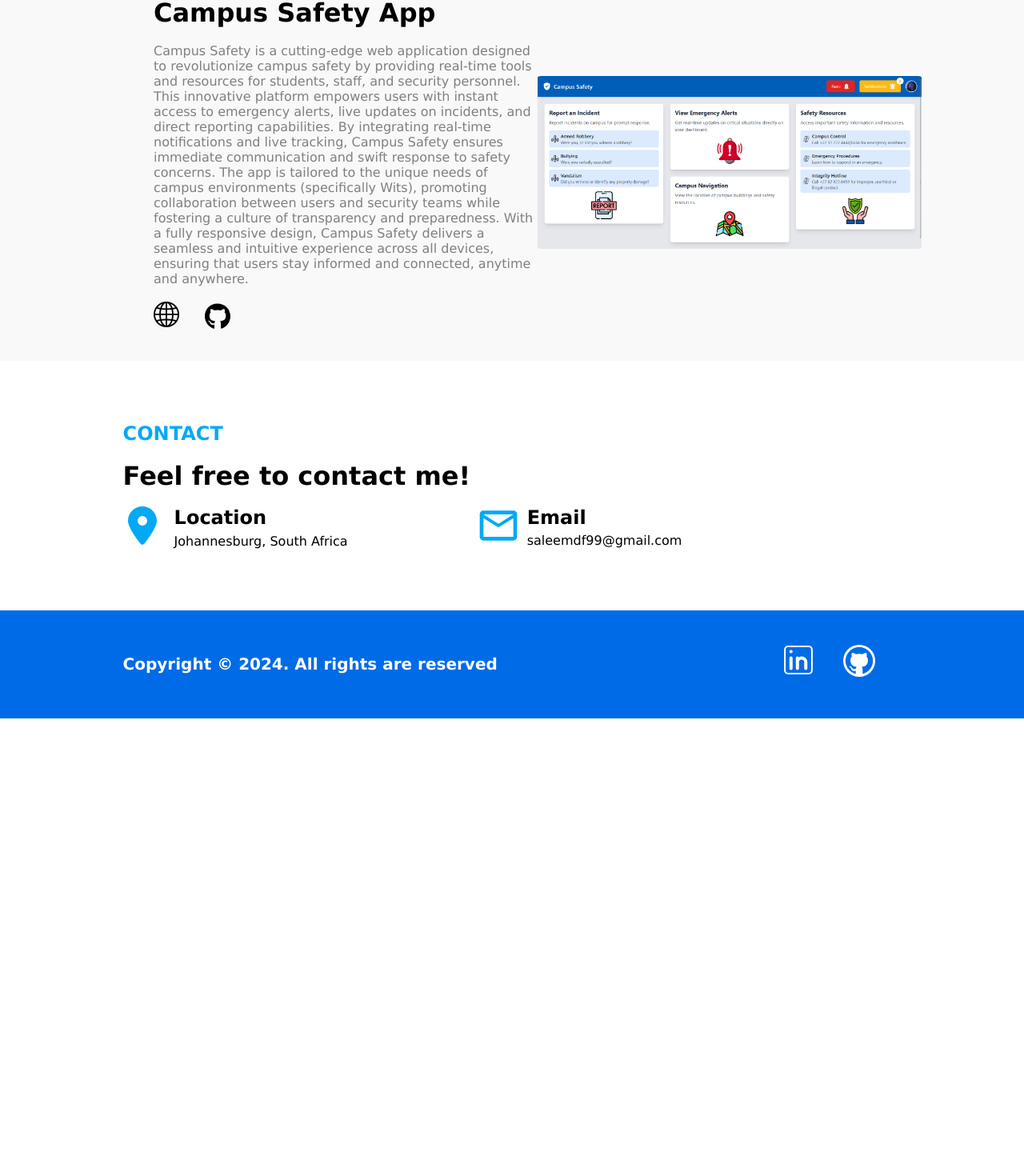
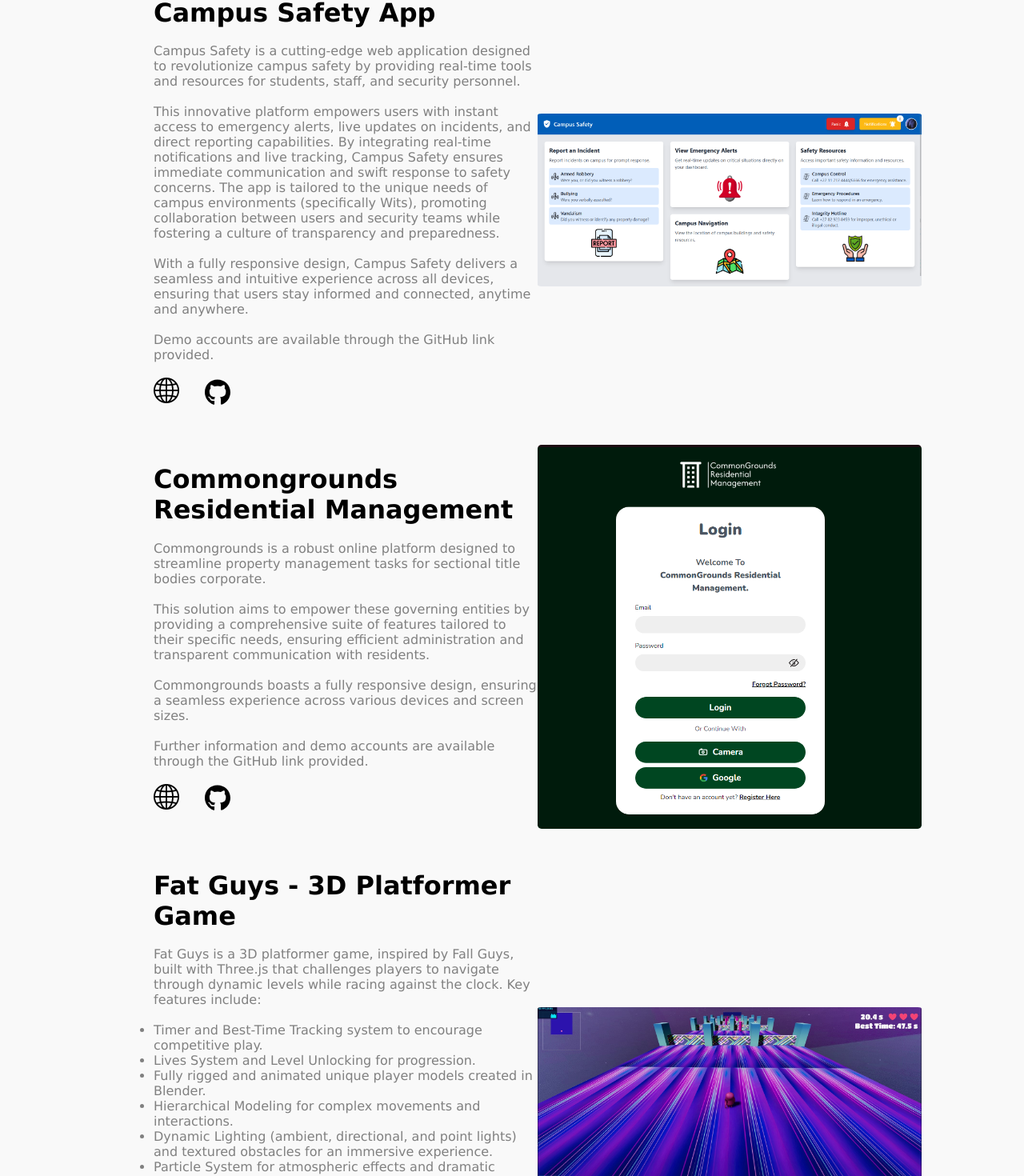
Before and after one commit to danishx99/react-portfolio-website, a React (Vite) app: page / in a window 1280 px wide. Shown: the part 1587-3057 px from the top of the page at 80% size. Before the commit the page ends 2485 px from the top, so only its background shows below. Built offline with nearby package versions, Linux system fonts and the light colour scheme.

Commit message:
added back commongrounds and added fat guys

```diff
--- a/src/App.css
+++ b/src/App.css
@@ -204,6 +204,7 @@
     flex-direction: row-reverse;
     justify-content: space-between;
     align-items: center;
+    margin-bottom: 3rem;
 }
 
 
--- a/src/App.jsx
+++ b/src/App.jsx
@@ -10,6 +10,7 @@ import { MdOutlineMail } from "react-icons/md";
 import { CiLinkedin } from "react-icons/ci";
 import { VscGithub } from "react-icons/vsc";
 import safetyIcon from "./assets/campusSafety.png";
+import fatGuysPhoto from "./assets/fat-guys.jpg";
 
 function App() {
   return (
@@ -108,8 +109,60 @@ function App() {
         {/* heading */}
         <div className="projects-heading">PROJECTS</div>
 
+        {/* Campus Safety */}
         {/* project card */}
-        {/* <div className="project-card">
+        <div className="project-card">
+          <div className="project-image">
+            <img src={safetyIcon} alt="project photo" />
+          </div>
+          <div className="project-info">
+            <div className="project-title">Campus Safety App</div>
+            <div className="project-description">
+              Campus Safety is a cutting-edge web application designed to
+              revolutionize campus safety by providing real-time tools and
+              resources for students, staff, and security personnel. <br />
+              <br /> This innovative platform empowers users with instant access
+              to emergency alerts, live updates on incidents, and direct
+              reporting capabilities. By integrating real-time notifications and
+              live tracking, Campus Safety ensures immediate communication and
+              swift response to safety concerns. The app is tailored to the
+              unique needs of campus environments (specifically Wits), promoting
+              collaboration between users and security teams while fostering a
+              culture of transparency and preparedness.
+              <br />
+              <br /> With a fully responsive design, Campus Safety delivers a
+              seamless and intuitive experience across all devices, ensuring
+              that users stay informed and connected, anytime and anywhere.
+              <br />
+              <br />
+              Demo accounts are available through the GitHub link provided.
+            </div>
+            <div className="project-links">
+              <a
+                className="web-icon"
+                href="https://campus-safety.azurewebsites.net/"
+                target="_blank"
+              >
+                <img src={webIcon} alt="web icon" />
+              </a>
+              <a
+                className="project-github"
+                href="https://github.com/danishx99/campus-safety-app"
+                target="_blank"
+              >
+                {/* FaGithub icon */}
+                <FontAwesomeIcon
+                  className="project-github-icon"
+                  icon={faGithub}
+                />
+              </a>
+            </div>
+          </div>
+        </div>
+
+        {/* Commongrounds */}
+        {/* project card */}
+        <div className="project-card">
           <div className="project-image">
             <img src={projectPhoto} alt="project photo" />
           </div>
@@ -118,14 +171,20 @@ function App() {
               Commongrounds Residential Management
             </div>
             <div className="project-description">
-              Commongrounds is an innovative online platform designed to
-              streamline property management tasks for sectional title bodies
-              corporate. This solution aims to empower these governing entities
-              by providing a comprehensive suite of features tailored to their
+              Commongrounds is a robust online platform designed to streamline
+              property management tasks for sectional title bodies corporate.{" "}
+              <br />
+              <br />
+              This solution aims to empower these governing entities by
+              providing a comprehensive suite of features tailored to their
               specific needs, ensuring efficient administration and transparent
-              communication with residents. Notably, Commongrounds boasts a
-              fully responsive design, ensuring a seamless experience across
-              various devices and screen sizes.
+              communication with residents. <br />
+              <br />
+              Commongrounds boasts a fully responsive design, ensuring a
+              seamless experience across various devices and screen sizes.
+              <br />
+              <br />
+              Further information and demo accounts are available through the GitHub link provided.
             </div>
             <div className="project-links">
               <a
@@ -141,49 +200,73 @@ function App() {
                 target="_blank"
               >
                 {/* FaGithub icon */}
-        {/* <FontAwesomeIcon
+                <FontAwesomeIcon
                   className="project-github-icon"
                   icon={faGithub}
                 />
               </a>
             </div>
-          </div> */}
-        {/* </div> */}
+          </div>
+        </div>
 
-        {/* project card */}
+        {/* Fat Guys */}
         <div className="project-card">
           <div className="project-image">
-            <img src={safetyIcon} alt="project photo" />
+            <img src={fatGuysPhoto} alt="project photo" />
           </div>
           <div className="project-info">
-            <div className="project-title">Campus Safety App</div>
+            <div className="project-title">Fat Guys - 3D Platformer Game</div>
             <div className="project-description">
-              Campus Safety is a cutting-edge web application designed to
-              revolutionize campus safety by providing real-time tools and
-              resources for students, staff, and security personnel. This
-              innovative platform empowers users with instant access to
-              emergency alerts, live updates on incidents, and direct reporting
-              capabilities. By integrating real-time notifications and live
-              tracking, Campus Safety ensures immediate communication and swift
-              response to safety concerns. The app is tailored to the unique
-              needs of campus environments (specifically Wits), promoting
-              collaboration between users and security teams while fostering a
-              culture of transparency and preparedness. With a fully responsive
-              design, Campus Safety delivers a seamless and intuitive experience
-              across all devices, ensuring that users stay informed and
-              connected, anytime and anywhere.
+              <p>
+                Fat Guys is a 3D platformer game, inspired by Fall Guys, built
+                with Three.js that challenges players to navigate through
+                dynamic levels while racing against the clock. Key features
+                include:
+              </p>
+              <br />
+              <ul>
+                <li>
+                  Timer and Best-Time Tracking system to encourage competitive
+                  play.
+                </li>
+                <li>Lives System and Level Unlocking for progression.</li>
+                <li>
+                  Fully rigged and animated unique player models created in
+                  Blender.
+                </li>
+                <li>
+                  Hierarchical Modeling for complex movements and interactions.
+                </li>
+                <li>
+                  Dynamic Lighting (ambient, directional, and point lights) and
+                  textured obstacles for an immersive experience.
+                </li>
+                <li>
+                  Particle System for atmospheric effects and dramatic respawns.
+                </li>
+                <li>
+                  Minimap for navigation and volume control for tailored sound
+                  experiences.
+                </li>
+              </ul>
+              <br />
+              <p>
+                The game emphasizes fun, polished mechanics, and an engaging
+                user experience, blending creative gameplay with technical
+                innovation.
+              </p>
             </div>
             <div className="project-links">
               <a
                 className="web-icon"
-                href="https://campus-safety.azurewebsites.net/"
+                href="https://lamp.ms.wits.ac.za/~schickentendies/"
                 target="_blank"
               >
                 <img src={webIcon} alt="web icon" />
               </a>
               <a
                 className="project-github"
-                href="https://github.com/danishx99/campus-safety-app"
+                href="https://github.com/danishx99/fat-guys"
                 target="_blank"
               >
                 {/* FaGithub icon */}
```
Also changed, not shown: src/assets/fat-guys.jpg (added).
